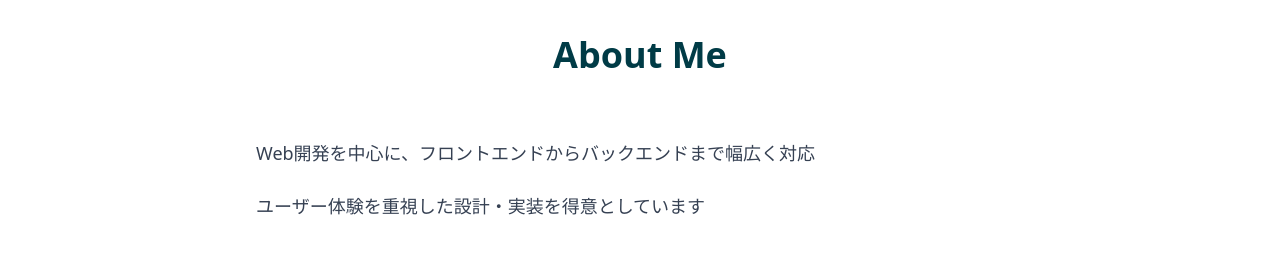
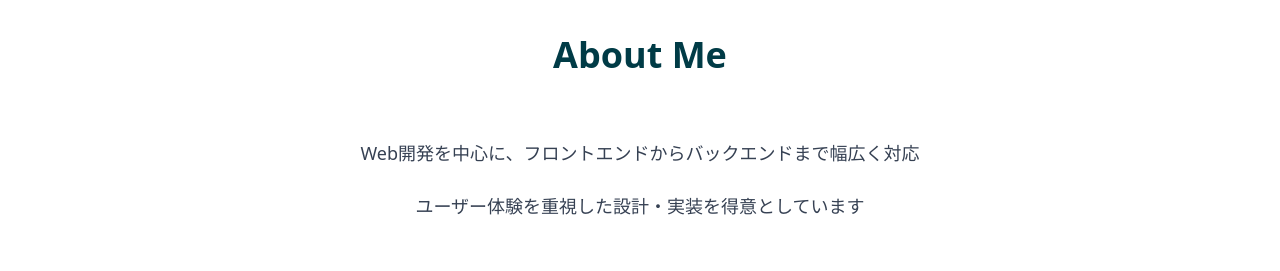
Before and after one commit to mnmKoka13/my-portfolio, a Next.js app: page / in a window 1280 px wide. Shown: the part 1060-1331 px from the top of the page. Built offline with nearby package versions, Linux system fonts and the light colour scheme.

Commit message:
style: About Meセクションのテキストを中央揃えに変更
変更内容:
- AboutSection: コンテナに text-center クラスを追加

理由:
- テキストが左右中央に配置され、視覚的なバランスが改善

```diff
--- a/components/sections/AboutSection.tsx
+++ b/components/sections/AboutSection.tsx
@@ -5,7 +5,7 @@ import profileData from '@/data/profile.json';
 export default function AboutSection() {
   return (
     <SectionWrapper id="about" title="About Me">
-      <div className="max-w-3xl mx-auto">
+      <div className="max-w-3xl mx-auto text-center">
         {profileData.description.map((text, index) => (
           <FadeIn key={index} delay={index * 0.2}>
             <p className="text-base md:text-lg text-gray-700 leading-relaxed mb-6">
```
